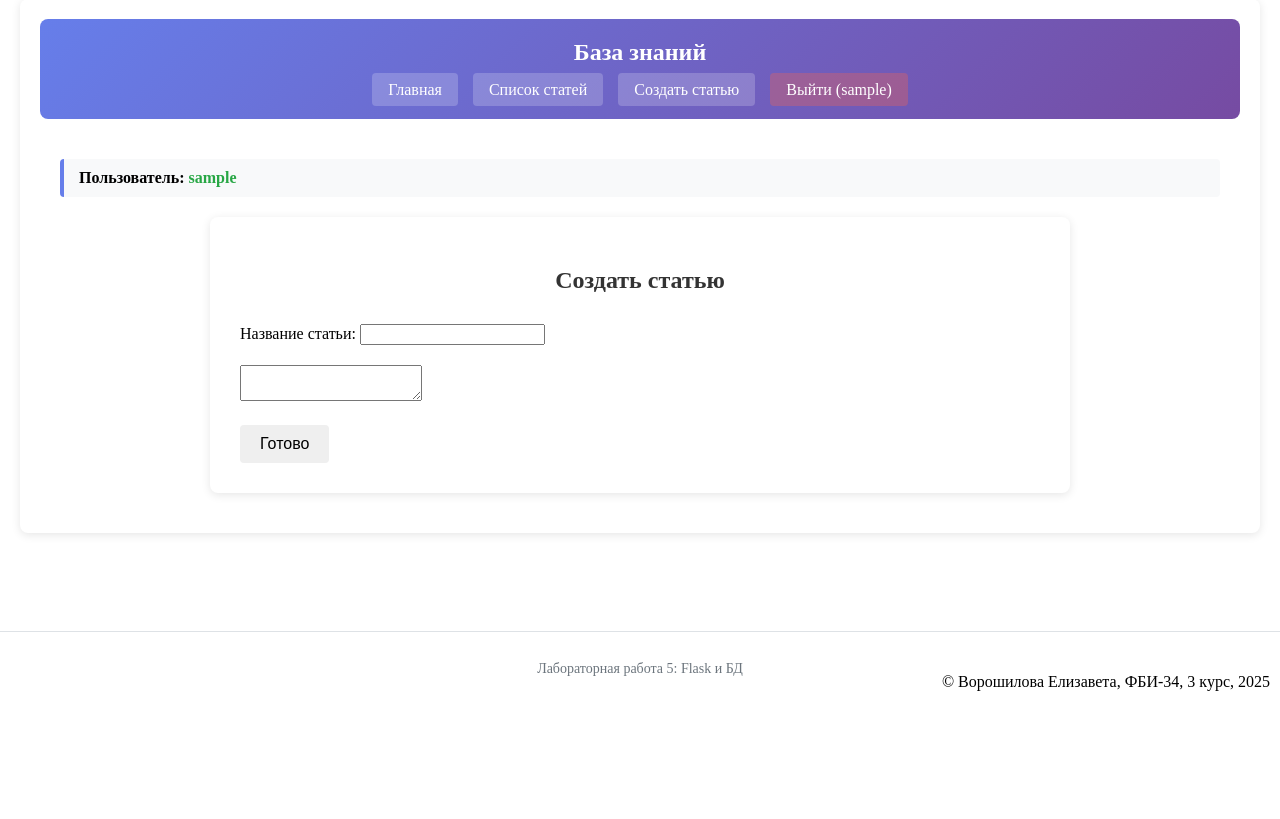
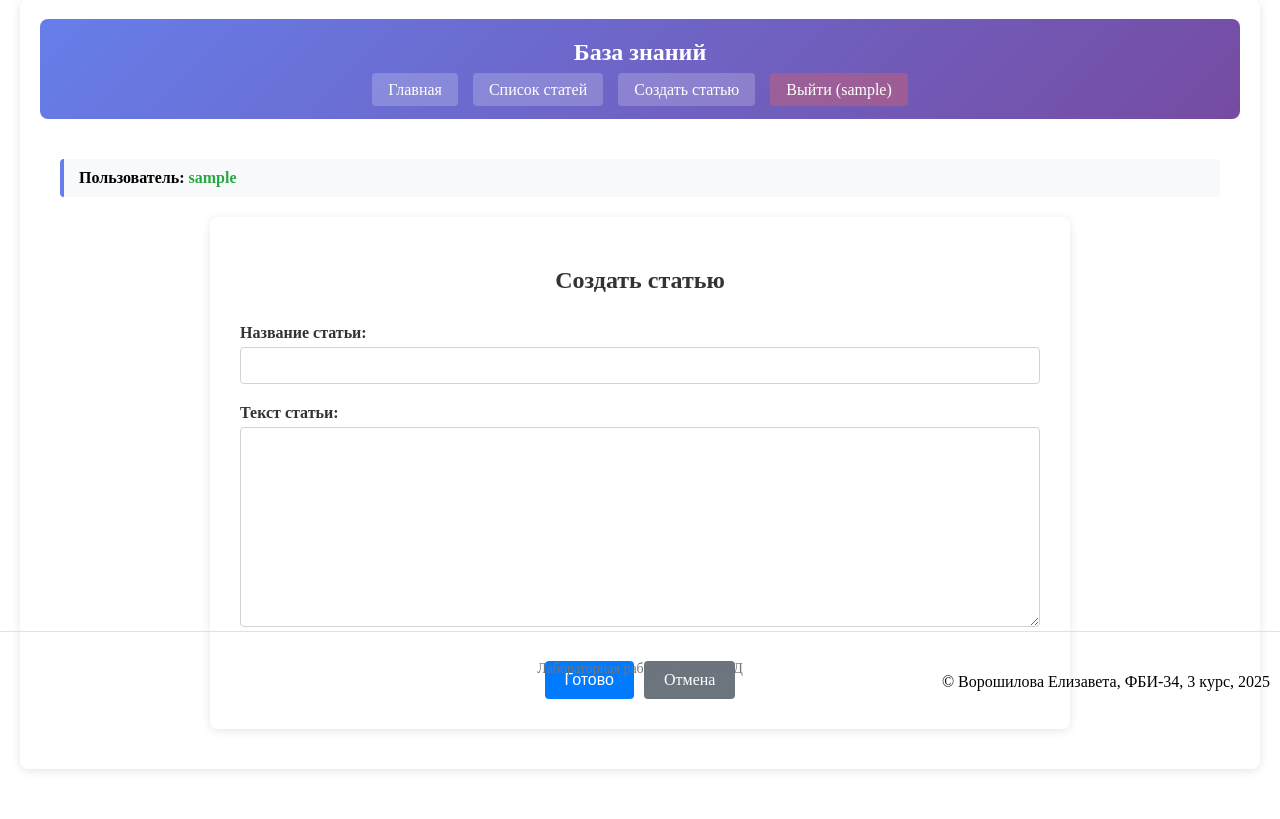
Before and after one commit to lizokelvo/backend, a Flask app: page /lab5/create in a window 1280 px wide. Shown: the part 99-918 px from the top of the page. Before the commit the page ends 790 px from the top, so only its background shows below. Run offline with Flask 3, Linux system fonts and the light colour scheme; the visitor is signed in with stand-in values (Sample User, id 1); some libraries are stand-ins or nearby versions.

Commit message:
Изменения стиля

```diff
--- a/templates/lab5/create.html
+++ b/templates/lab5/create.html
@@ -4,23 +4,28 @@
 <div class="create-article">
     <h2>Создать статью</h2>
 
+    {% if error %}
+    <div class="error-message">
+        {{ error }}
+    </div>
+    {% endif %}
+
     <form method="POST">
         <div class="form-group">
-                <label for="title">
-                    Название статьи:
-                    <input type="text" maxlength="50" name="title">
-                </label>
+            <label for="title">Название статьи:</label>
+            <input type="text" id="title" name="title" maxlength="50" required>
         </div>
 
         <div class="form-group">
-                <textarea name="article_text"></textarea>
+            <label for="article_text">Текст статьи:</label>
+            <textarea id="article_text" name="article_text" required></textarea>
         </div>
 
-            <div>
+        <div class="form-actions">
             <button type="submit" class="btn btn-primary">Готово</button>
+            <a href="{{ url_for('lab5.list') }}" class="btn btn-secondary">Отмена</a>
         </div>
     </form>
-
 </div>
 
 <style>
@@ -39,8 +44,50 @@
         text-align: center;
     }
 
+    .error-message {
+        color: red;
+        margin-bottom: 15px;
+        padding: 10px;
+        border: 1px solid red;
+        border-radius: 4px;
+        background-color: #ffeeee;
+    }
+
     .form-group {
         margin-bottom: 20px;
+    }
+
+    .form-group label {
+        display: block;
+        margin-bottom: 5px;
+        font-weight: bold;
+        color: #333;
+    }
+
+    .form-group input[type="text"] {
+        width: 100%;
+        padding: 10px;
+        border: 1px solid #ced4da;
+        border-radius: 4px;
+        box-sizing: border-box;
+    }
+
+    .form-group textarea {
+        width: 100%;
+        height: 200px;
+        padding: 10px;
+        border: 1px solid #ced4da;
+        border-radius: 4px;
+        box-sizing: border-box;
+        resize: vertical;
+        font-family: inherit;
+    }
+
+    .form-actions {
+        display: flex;
+        gap: 10px;
+        justify-content: center;
+        margin-top: 30px;
     }
 
     .btn {
@@ -49,7 +96,27 @@
         border-radius: 4px;
         cursor: pointer;
         font-size: 16px;
-        margin-right: 10px;
+        text-decoration: none;
+        transition: background-color 0.3s;
+    }
+
+    .btn-primary {
+        background-color: #007bff;
+        color: white;
+    }
+
+    .btn-primary:hover {
+        background-color: #0056b3;
+    }
+
+    .btn-secondary {
+        background-color: #6c757d;
+        color: white;
+    }
+
+    .btn-secondary:hover {
+        background-color: #545b62;
+        text-decoration: none;
     }
 </style>
 {% endblock %}
```
Lines whose indentation alone changed are shown as unchanged.
